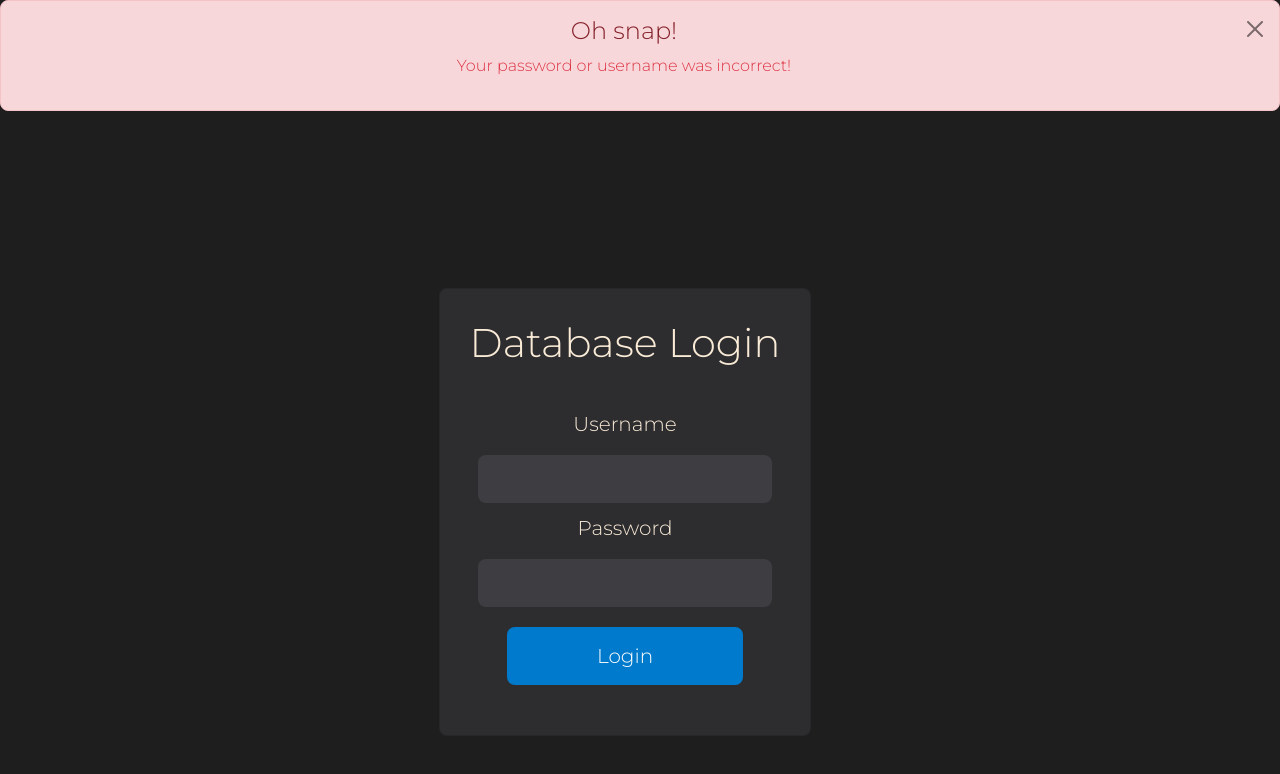
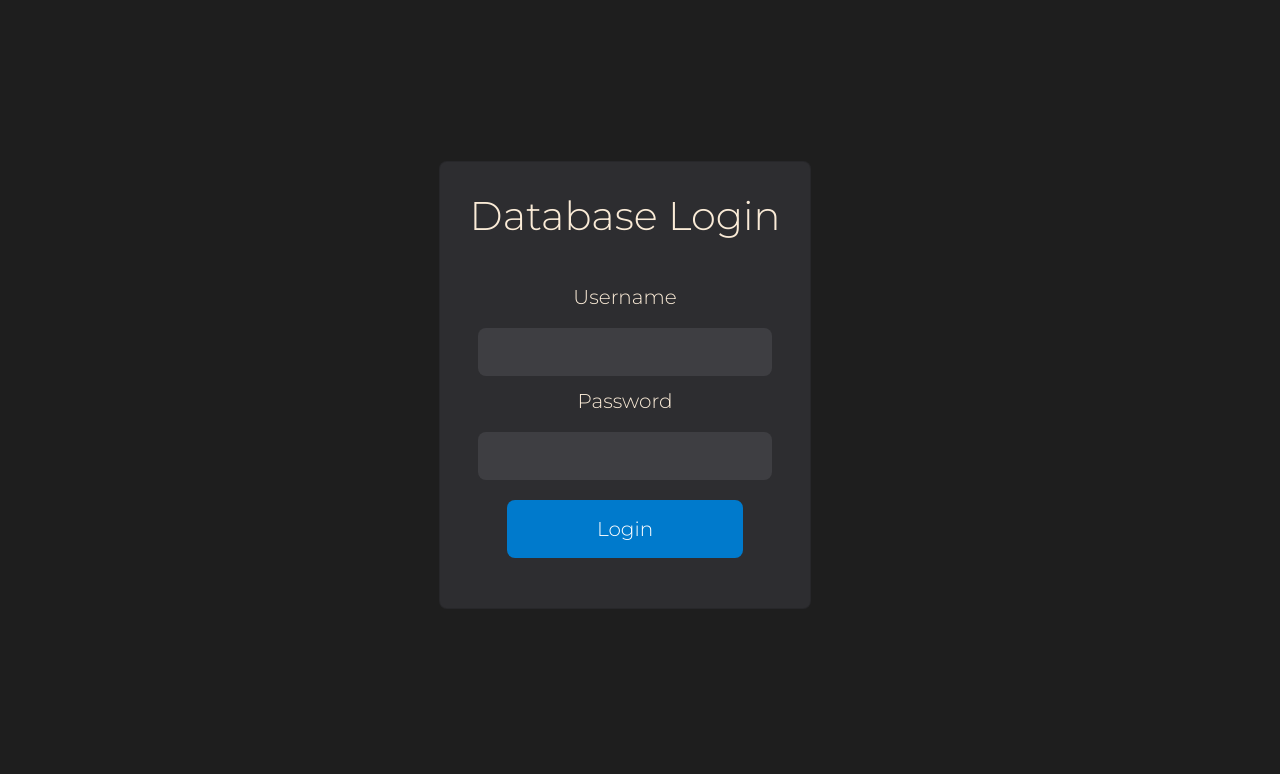
Before and after one commit to Junnyyy/MuseumDB-React, a React (Create React App) app: page / in a window 1280 px wide. Shown: the top 774 px of the page. Built offline with nearby package versions, Linux system fonts and the light colour scheme.

Commit message:
Update App.js

```diff
--- a/src/App.js
+++ b/src/App.js
@@ -27,10 +27,6 @@ function App() {
   if (!token) {
     return (
       <div className="app">
-        <Alerts
-          type="danger"
-          message="Your password or username was incorrect!"
-        />
         <div className="login">
           <LoginForm setToken={setToken} setUser={setUser} />
         </div>
```
